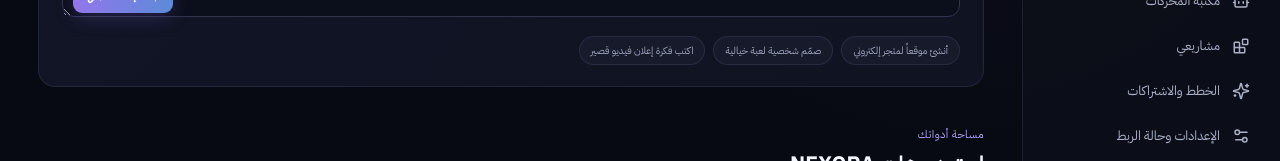
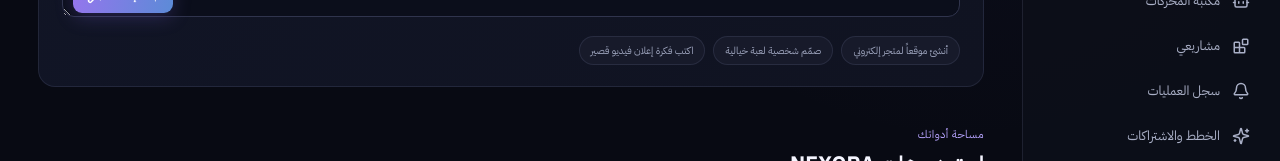
Before and after one commit to samaradelomran-spec/NEXORA-AI, a Next.js app: page / in a window 1280 px wide. Shown: the part 610-771 px from the top of the page. Built offline with nearby package versions, Linux system fonts and the light colour scheme; no server answers.

Commit message:
Add activity history navigation

```diff
--- a/app/page.tsx
+++ b/app/page.tsx
@@ -58,6 +58,7 @@ export default function Home() {
         })}
         <Link className="nav-item models-nav-link" href="/models"><Bot size={18} /> مكتبة المحركات</Link>
         <Link className="nav-item models-nav-link" href="/projects"><Blocks size={18} /> مشاريعي</Link>
+        <Link className="nav-item models-nav-link" href="/activity"><Bell size={18} /> سجل العمليات</Link>
         <Link className="nav-item models-nav-link" href="/pricing"><Sparkles size={18} /> الخطط والاشتراكات</Link>
         <Link className="nav-item models-nav-link" href="/settings"><Settings2 size={18} /> الإعدادات وحالة الربط</Link>
         <div className="sidebar-bottom">
```
